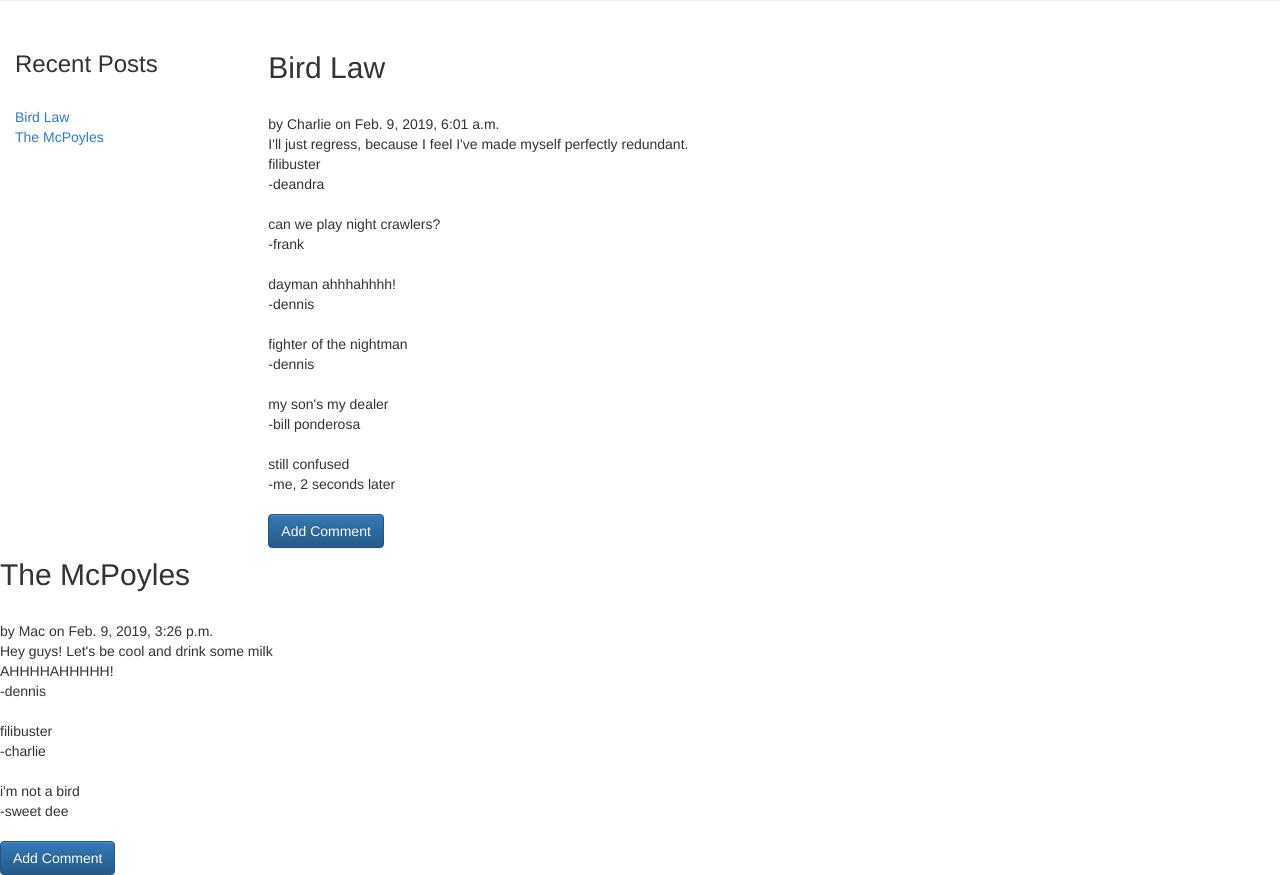
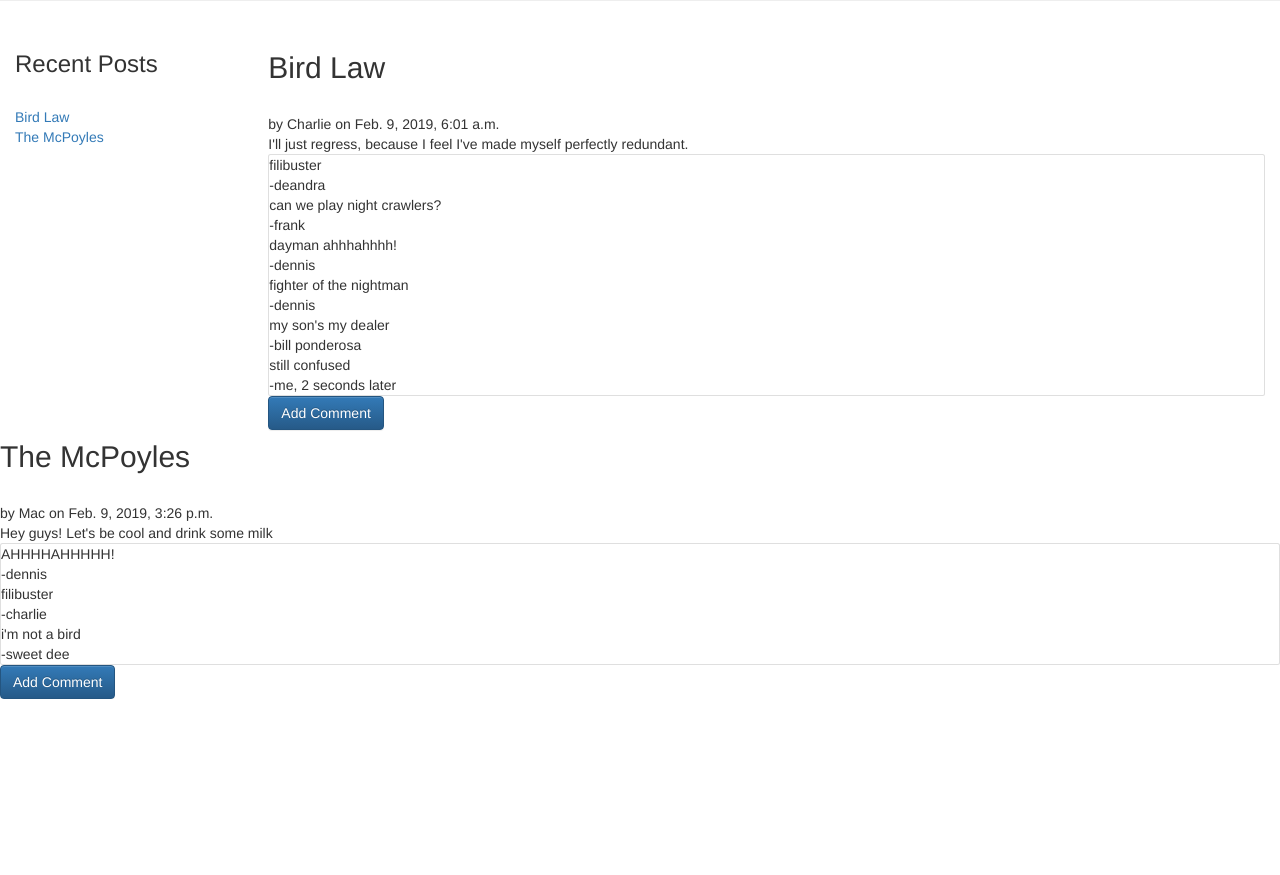
Before and after one commit to lamalla/blog-post, a Django app: page /blog/ in a window 1280 px wide. Shown: the part 221-1096 px from the top of the page. After the commit the page ends 920 px from the top, so only its background shows below. Run offline with Django 3.2, Linux system fonts and the light colour scheme; data comes from the database, SQL or seed files in the repository; some libraries are stand-ins or nearby versions.

```diff
--- a/myblog/myblog/templates/blog_page.html
+++ b/myblog/myblog/templates/blog_page.html
@@ -33,7 +33,7 @@
 </div>
 
   {% block content %}
-  <div class="recent col-sm-2">
+  <div class="recent col-sm-2 hidden-xs">
     <h3>Recent Posts</h3><br/>
     {% for post in blog_posts|slice:"5" %}
     <a href='#post_{{post.id}}'>{{ post.title }}</a><br/>
@@ -47,11 +47,12 @@
         <h2>{{ post.title}}</h2> <br/>
           by {{ post.author}} on {{ post.date }} <br/>
           {{ post.text }}  <br/>
-          {% for comment in post.comments.all %}
-          {{comment.text}} <br/>
-          -{{comment.author}}<br/>
-              <br/>
-        {% endfor %}
+          <div class="card">
+            {% for comment in post.comments.all %}
+            {{comment.text}} <br/>
+            -{{comment.author}}<br/>
+            {% endfor %}
+        </div>
       <button class= "btn btn-primary" type="button" id= "new_comm_{{post.id}}" onclick="showForm({{post.id}})">Add Comment</button>
 
       <form action="" style="visibility: hidden; display: none;" id={{post.id}}>
```
